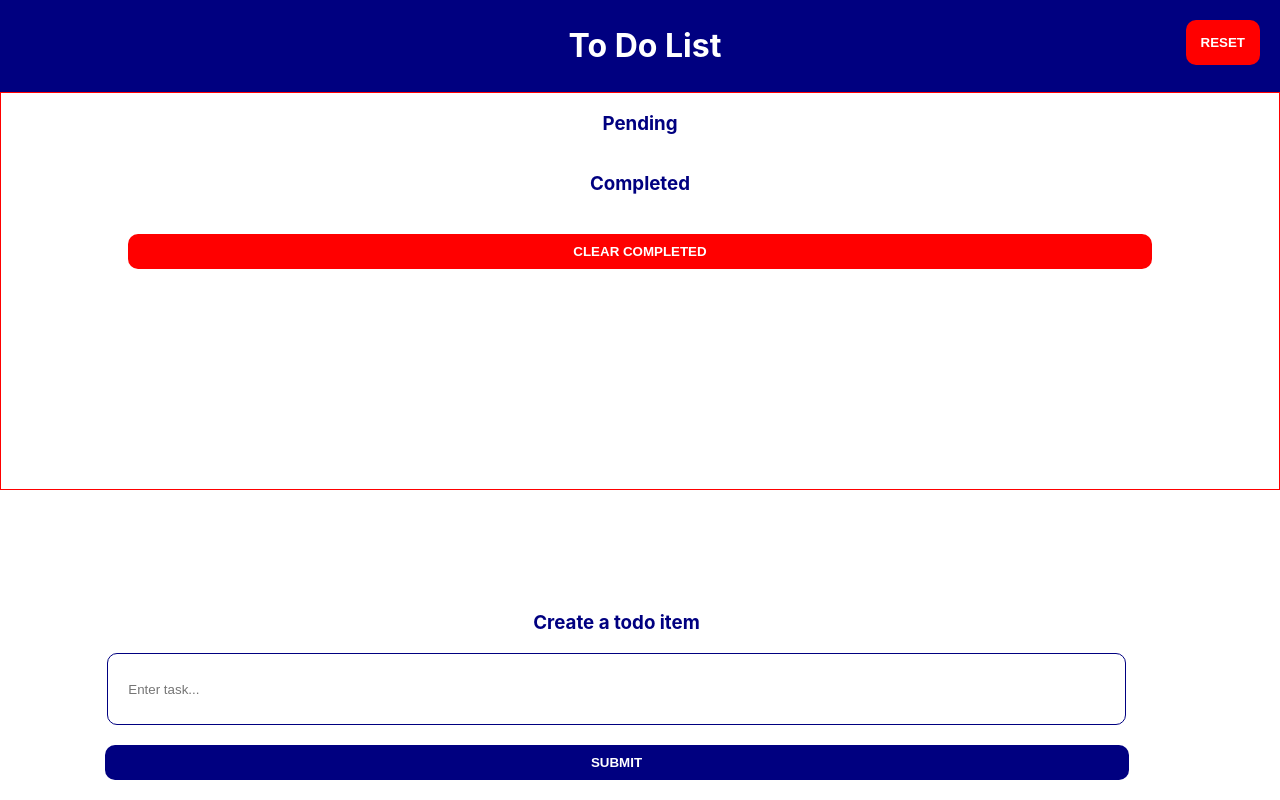
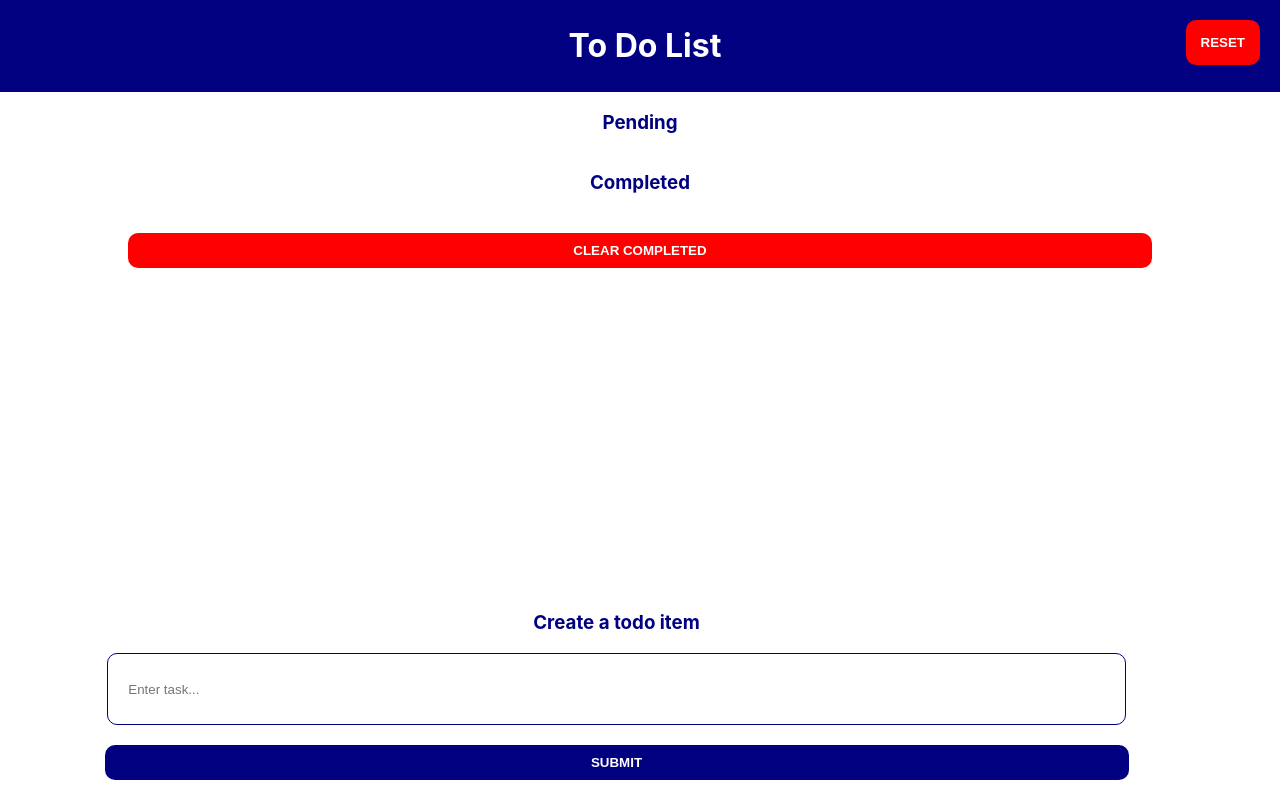
Before and after one commit to collinskoech11/TodoList, a React (Create React App) app: page / in a window 1280 px wide. Built offline with nearby package versions, Linux system fonts and the light colour scheme.

Commit message:
styling update

```diff
--- a/src/components/ToDoList.js
+++ b/src/components/ToDoList.js
@@ -8,7 +8,7 @@ import ToDo from './ToDo';
 function ToDoList({toDoList, handleToggle, handleFilter, handleReset}) {
   return (
     <>
-    <div style={{paddingBottom:"200px", border:"1px solid red"}}>
+    <div style={{paddingBottom:"200px"}}>
       <h3 style={{color:'navy'}}>Pending</h3>
         <div className="align">
         {toDoList.map(todo => {
```
